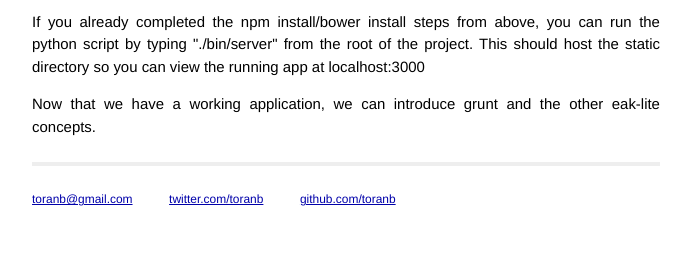
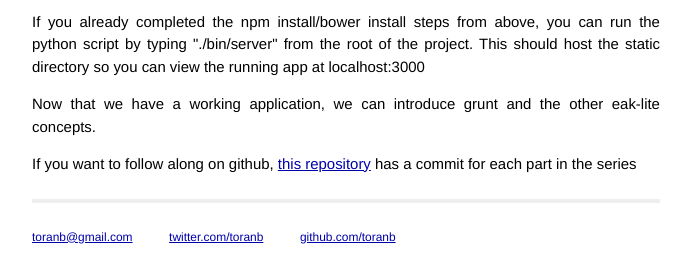
Before and after one commit to toranb/toranb.github.io, a Jekyll site: the page built from _posts/2014-04-08-Building-your-own-ember-app-kit-lite-part-1.html, in a window 1280 px wide, cut to the strip 1111-1382 px from the top of the page. Shown: the whole strip, without its empty margins (294-985 px from the left). Built offline with Jekyll 4.4.1, drawn with Linux system fonts in a browser that asks for light colours; Markdown is read by kramdown in place of the engine named in the settings; before the commit the page ends 1344 px from its top, so only the background shows below that.

Commit message:
added link for github

```diff
--- a/_posts/2014-04-08-Building-your-own-ember-app-kit-lite-part-1.html
+++ b/_posts/2014-04-08-Building-your-own-ember-app-kit-lite-part-1.html
@@ -24,3 +24,5 @@ categories: blog archive
 <p>If you already completed the npm install/bower install steps from above, you can run the python script by typing "./bin/server" from the root of the project. This should host the static directory so you can view the running app at localhost:3000</p>
 
 <p>Now that we have a working application, we can introduce grunt and the other eak-lite concepts.</p>
+
+<p>If you want to follow along on github, <a href="https://github.com/toranb/building-your-own-ember-app-kit-lite">this repository</a> has a commit for each part in the series</p>
```
